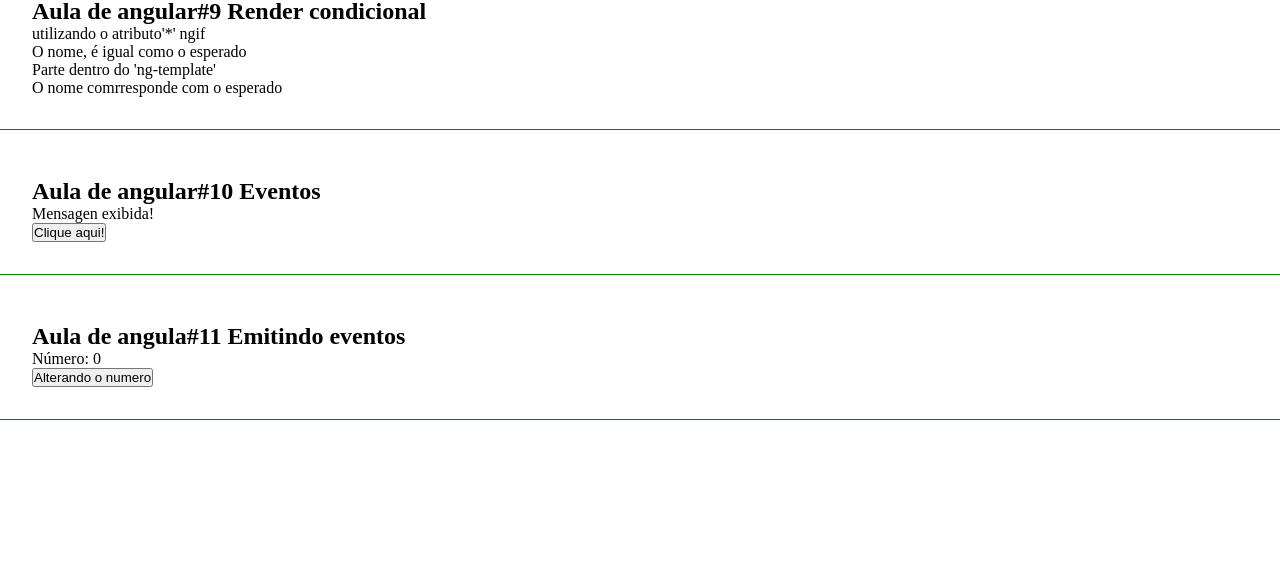
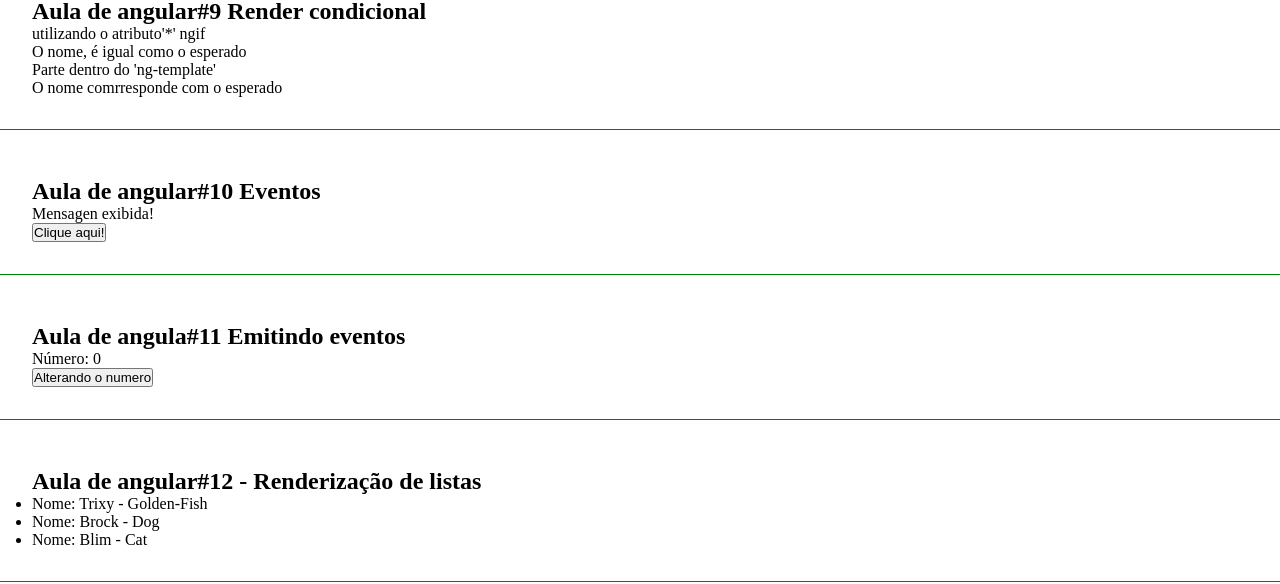
Before and after one commit to Dinos-s/Angular-Curso, an Angular app: page / in a window 1280 px wide. Shown: the part 482-1066 px from the top of the page. Built offline with nearby package versions, Linux system fonts and the light colour scheme.

Commit message:
utilizando ngFor para listas

```diff
--- a/src/app/app.component.html
+++ b/src/app/app.component.html
@@ -5,3 +5,4 @@
 <app-if-render></app-if-render>
 <app-eventos></app-eventos>
 <app-emitter></app-emitter>
+<app-list-render></app-list-render>
--- a/src/app/app.module.ts
+++ b/src/app/app.module.ts
@@ -10,6 +10,7 @@
 import { EventosComponent } from './components/eventos/eventos.component';
 import { EmitterComponent } from './components/emitter/emitter.component';
 import { ChangeNumberComponent } from './components/change-number/change-number.component';
+import { ListRenderComponent } from './components/list-render/list-render.component';
 
 @NgModule({
   declarations: [
@@ -20,7 +21,8 @@
     IfRenderComponent,
     EventosComponent,
     EmitterComponent,
-    ChangeNumberComponent
+    ChangeNumberComponent,
+    ListRenderComponent
   ],
   imports: [
     BrowserModule,
--- /dev/null
+++ b/src/app/components/list-render/list-render.component.html
@@ -0,0 +1,10 @@
+<div class="class">
+    <h2>Aula de angular#12 - Renderização de listas</h2>
+    <ul>
+        <li *ngFor="let animal of animals">
+            Nome: {{animal.name}} - {{animal.type}}
+        </li>
+    </ul>
+</div>
+<!-- Seguindo as boas praticas da programação, ao usarmos a diretiva *ngFor="let 'animal' of animals; podemos utilizar qualquer palavra, entre o let eo of, desde que a palavra a ser referenciada após o of seja a mesma que declarada no component.ts; -->
+<!-- Porem é bom sembre usarmos o singular da palavra a ser referenciada-->
--- /dev/null
+++ b/src/app/components/list-render/list-render.component.ts
@@ -0,0 +1,20 @@
+import { Component, OnInit } from '@angular/core';
+
+@Component({
+  selector: 'app-list-render',
+  templateUrl: './list-render.component.html',
+  styleUrls: ['./list-render.component.css']
+})
+export class ListRenderComponent implements OnInit {
+
+  animals = [
+    {name:'Trixy', type:'Golden-Fish'},
+    {name:'Brock', type:'Dog'},
+    {name:'Blim', type:'Cat'},
+  ]
+  constructor() { }
+
+  ngOnInit(): void {
+  }
+
+}
```
Also changed, not shown: src/app/components/list-render/list-render.component.css (added), 1 other file (tests, documents, lock files or other folders).
